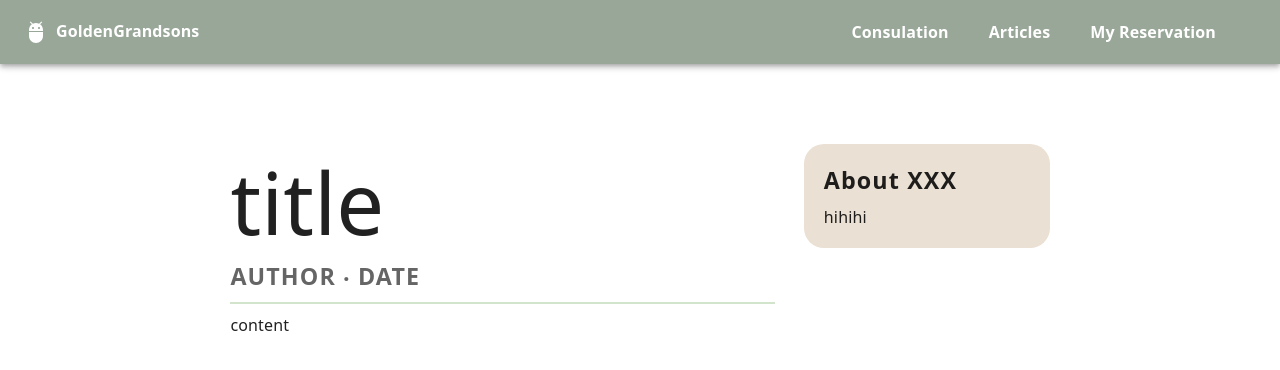
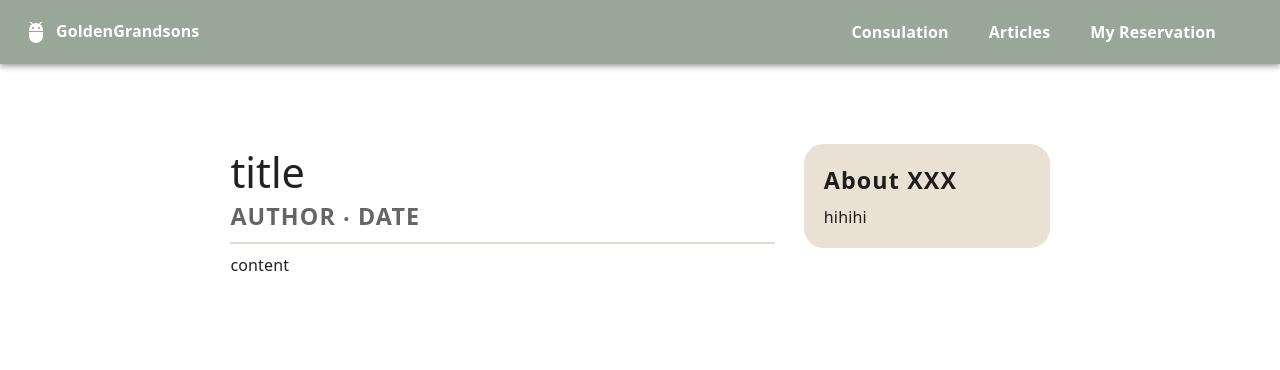
Before and after one commit to jtongchenzip/Golden_Grandsons, a React (Create React App) app in the folder frontend/: page /articles/1 in a window 1280 px wide. Shown: the top 370 px of the page. Built offline with nearby package versions, Linux system fonts and the light colour scheme.

Commit message:
change title layout

```diff
--- a/frontend/src/components/pages/ArticleInfo.js
+++ b/frontend/src/components/pages/ArticleInfo.js
@@ -53,7 +53,7 @@ export default function ArticleInfo() {
 	return (
 		<div className={classes.container}>
 			<div className={classes.leftHalf}>
-				<Typography variant="h1">title</Typography>
+				<Typography variant="h3">title</Typography>
 				<Typography variant="h4" className={classes.authorName}>
 					AUTHOR ‧ DATE
 				</Typography>
```
